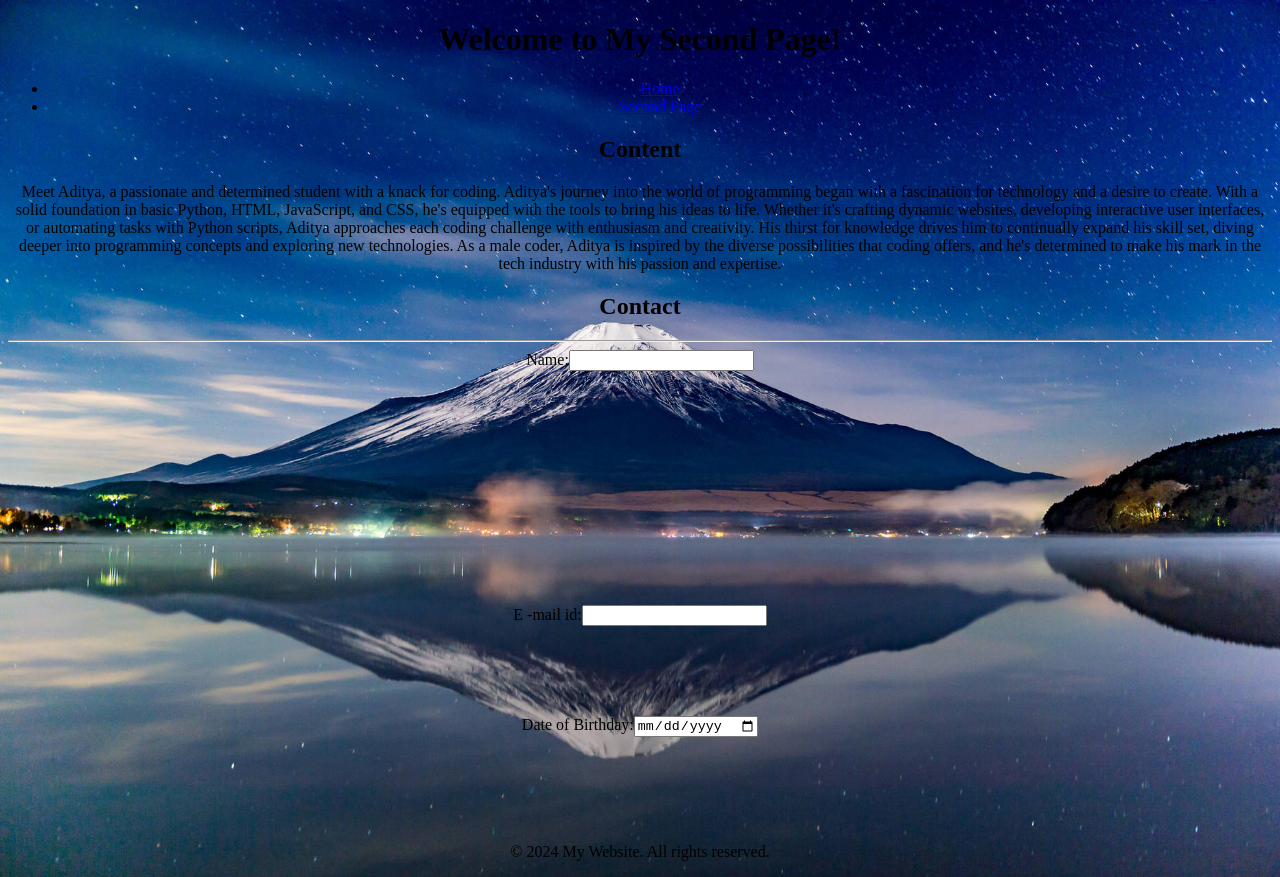
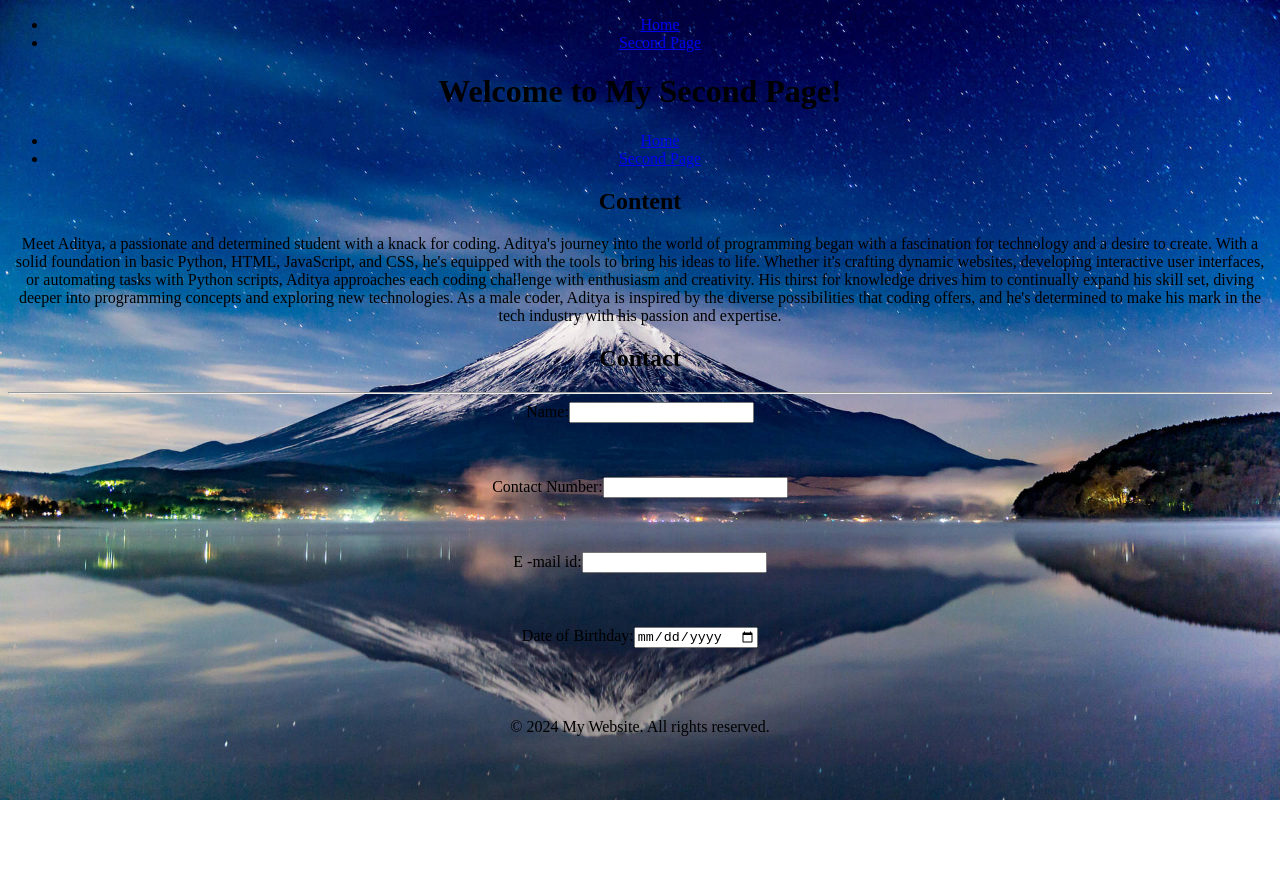
Before and after one commit to adityatripathi692/new-project, a plain HTML site: page second_page.html in a window 1280 px wide. After the commit the page ends 800 px from the top, so only its background shows below. Drawn offline with Linux system fonts and the light colour scheme.

Commit message:
Update second_page.html

```diff
--- a/second_page.html
+++ b/second_page.html
@@ -10,6 +10,12 @@
         }
           </style>
     <title>Second Page</title>
+     <nav>
+            <ul>
+                <li><a href="index.html">Home</a></li>
+                <li><a href="second_page.html">Second Page</a></li>
+            </ul>
+        </nav>
 </head>
 <body>
     <header>
@@ -31,17 +37,14 @@
      <h2> Contact</h2>
      <hr>
      <form>
-     Name:<input type="text"><br><br><br><br><br><br><br
+     Name:<input type="text"><br><br><br><br>
 
 
+     Contact Number:<input type="text"><br><br><br><br>
 
-     Contact Number:<input type="text"><br><br><br><br><br><br><br>
+     E -mail id:<input type="text"><br><br><br><br>
 
-
-     E -mail id:<input type="text"><br><br><br><br><br><br>
-
-
-     Date of Birthday:<input type="date"><br><br><br><br><br><br>
+     Date of Birthday:<input type="date"><br><br><br><br>
 
 
      </form>
```
